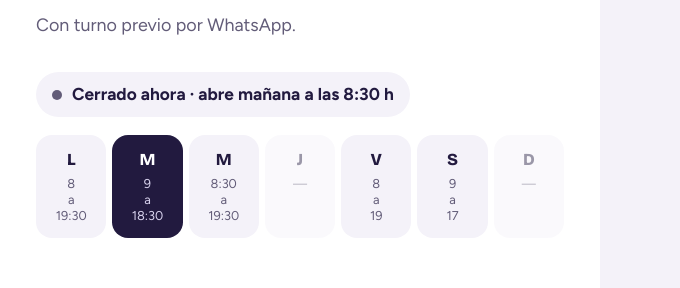
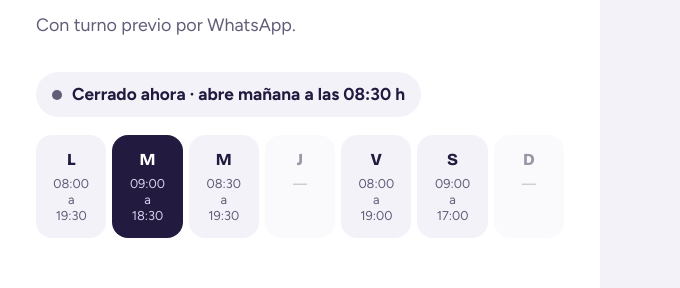
Before and after one commit to pazstudio-ar/podologia-sarandi, a plain HTML site: page index.html in a window 1280 px wide. Shown: the part 3588-3876 px from the top of the page, 600-1280 px from the left. Drawn offline with nearby package versions, Linux system fonts and the light colour scheme.

Commit message:
Horarios en formato 08:00
Co-Authored-By: Claude Opus 5.5 <noreply@anthropic.com>
Claude-Session: https://claude.ai/code/session_01QwK2hdZAE23x9Ah2XABuWM

```diff
--- a/index.html
+++ b/index.html
@@ -349,7 +349,7 @@ footer .wrap{display:flex;flex-wrap:wrap;justify-content:space-between;gap:10px}
   elegir(0);
 
   var dias=[['D','Domingo',null],['L','Lunes',[8,19.5]],['M','Martes',[9,18.5]],['M','Miércoles',[8.5,19.5]],['J','Jueves',null],['V','Viernes',[8,19]],['S','Sábado',[9,17]]];
-  function f(h){var m=Math.round((h%1)*60);return Math.floor(h)+(m?':'+(m<10?'0':'')+m:'')}
+  function f(h){var m=Math.round((h%1)*60),H=Math.floor(h);return (H<10?'0':'')+H+':'+(m<10?'0':'')+m}
   var ahora=new Date(),hoy=ahora.getDay(),hr=ahora.getHours()+ahora.getMinutes()/60,sem=document.getElementById('semana');
   [1,2,3,4,5,6,0].forEach(function(i){
     var d=dias[i],li=document.createElement('li');
```
